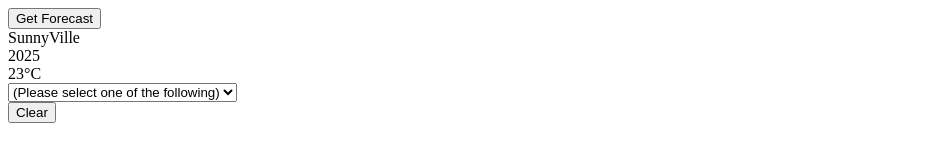
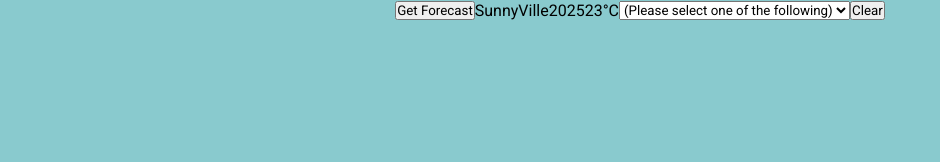
Before and after one commit to AmerAjjawi/weatherify, a plain HTML site: page index.html in a window 1280 px wide. Shown: the whole page, without its empty margins (0-940 px from the left). Drawn offline with Linux system fonts and the light colour scheme.

Commit message:
placed flexbox on the parent and children

```diff
--- a/index.html
+++ b/index.html
@@ -17,9 +17,10 @@
             <h1 class="location">SUNNYSIDE</h1>
             <p>Feels like 14°C</p>
         </header> -->
-        <section class="outer-container">
+        <section>
+
             <div class="inner-container">
-
+                <div class="child-container">
                     <!--button for the user to click-->
                     <button id="get-forecast">Get Forecast</button>
                     <br>
@@ -46,9 +47,13 @@
                     <button id="clear-forecast">Clear</button>
                 </div>
 
-        </section>
+            </div>
 
 
+
+
+            </div>
+        </section>
 
 
 
--- a/styles.css
+++ b/styles.css
@@ -1,10 +1,41 @@
-/* * {
+
+@import url(https://fonts.googleapis.com/css?family=Roboto);
+
+
+ * {
     padding: 0;
     margin: 0;
-    font-family: "Trirong", serif;
+    font-family: "Roboto", serif;
 }
 
 body {
+        background-color: rgba(20, 150, 159, 0.5);
+}
+
+.inner-container {
+
+    width: 100%;
+    height: 100%;
+    /* margin: 100px auto; */
+    display: flex;
+    flex-direction: center;
+    justify-content: center;
+    align-items: center;
+
+}
+
+
+.child-container {
+    /* margin: 100px auto; */
+    width: 100%;
+    height: 100%;
+    display: flex;
+    flex: column;
+    justify-content: center;
+    align-items: center;
+
+}
+/* body {
     background: #F3f2ef;
     display: flex;
     flex-direction: column;
@@ -18,9 +49,9 @@ body {
     width: 20vw;
     height: 60vh;
     border-radius: 50px;
-}
+} */
 
-input
+
 /* #card {
     display: flex;
     flex-direction: column;
```
Lines whose indentation alone changed are shown as unchanged.
